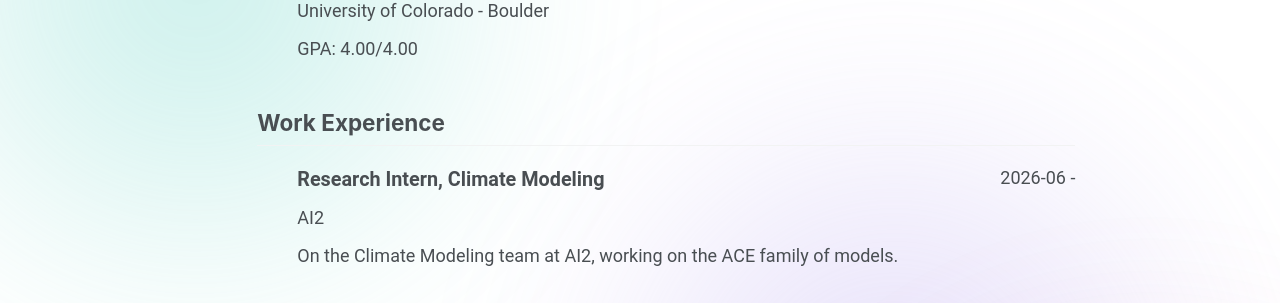
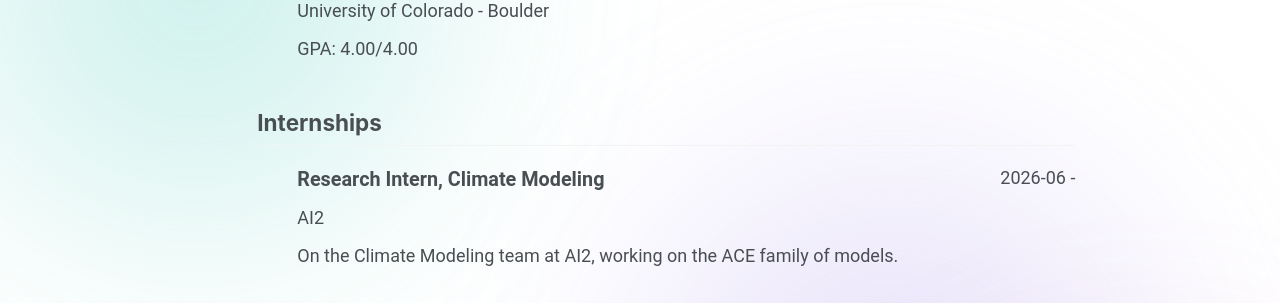
Before and after one commit to yyexela/yyexela.github.io, a Jekyll site: the page built from _pages/cv-json.md, in a window 1280 px wide and 900 px high, scrolled down 899 px. Shown: the part 151-454 px from the top of the window. Built offline with Jekyll 4.4.1, drawn with Linux system fonts in a browser that asks for light colours; a style sheet for code colours, icons or effects is not loaded.

Commit message:
Internships made more explicit

```diff
--- a/_includes/cv-template.html
+++ b/_includes/cv-template.html
@@ -97,9 +97,9 @@
   {% endif %}
 
   {% if cv.work.size > 0 %}
-  <!-- Work Experience -->
+  <!-- Internships -->
   <div class="cv-section">
-    <h2>Work Experience</h2>
+    <h2>Internships</h2>
     <ul class="cv-list">
       {% for work in cv.work %}
       <li class="cv-item">
```
